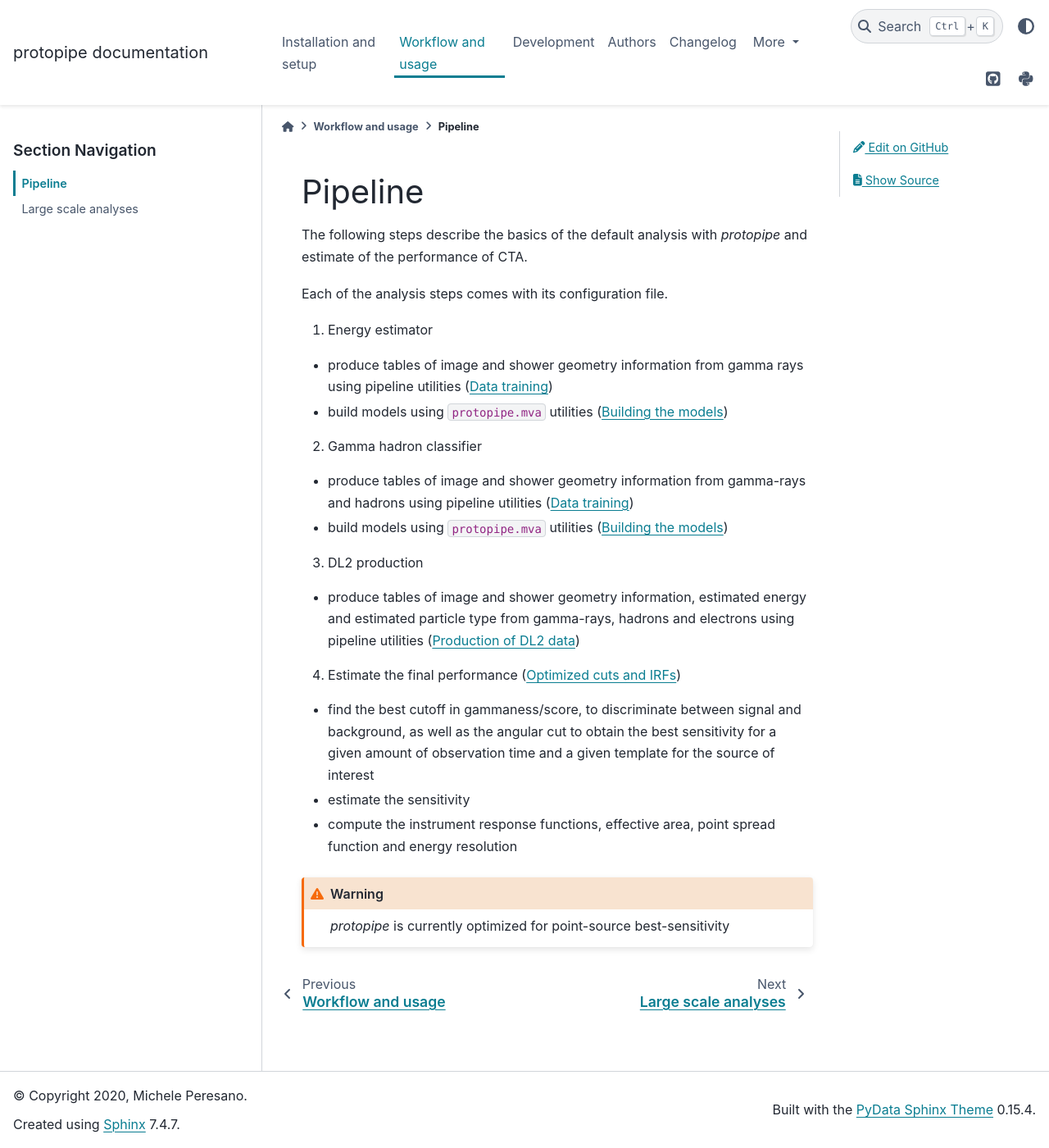
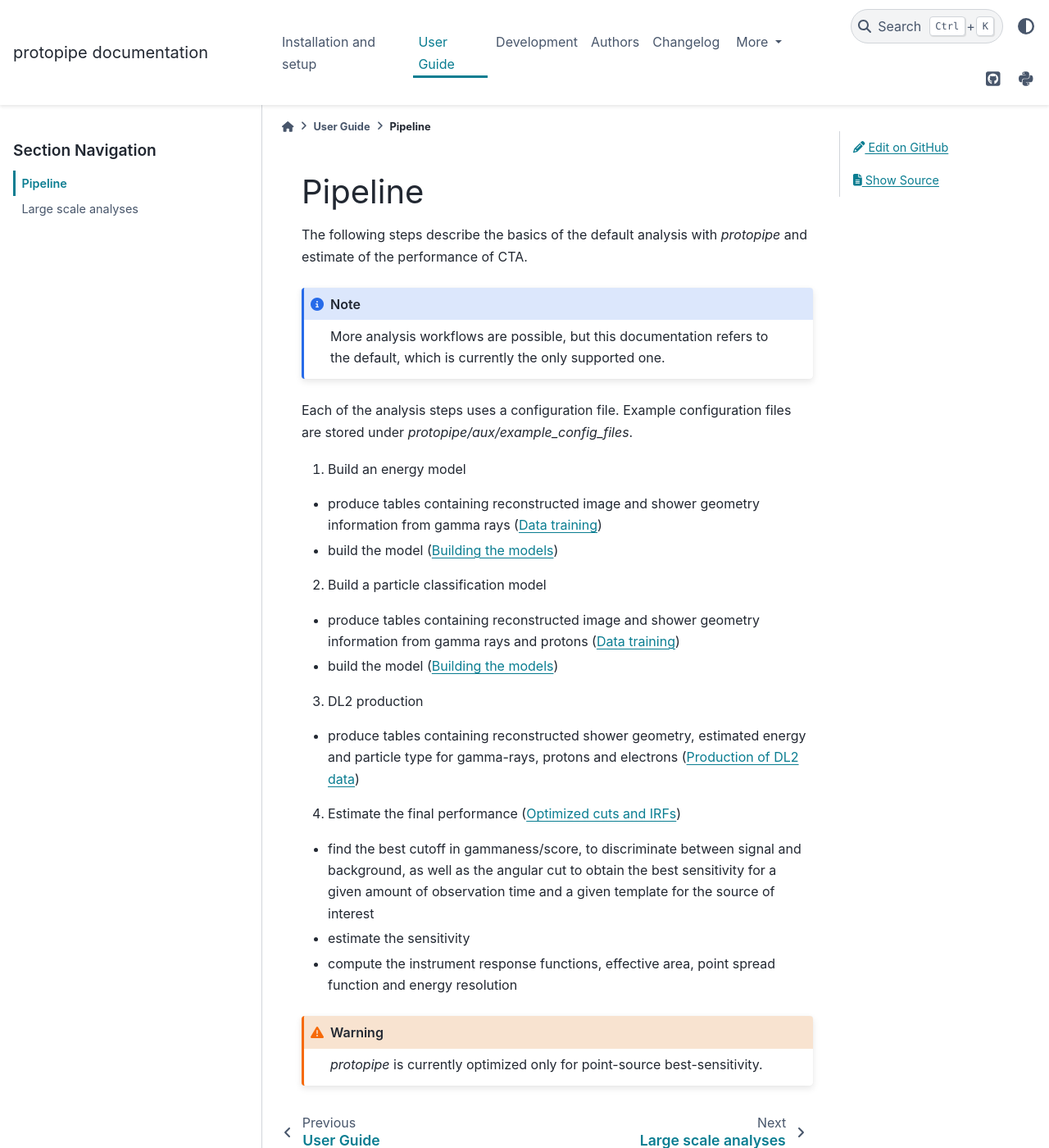
Before and after one commit to cta-observatory/protopipe, a Sphinx documentation site: the page built from docs/usage/use_pipeline.rst, in a window 1280 px wide and 1400 px high. Shown: the whole window at 82% size. Built offline with Sphinx 7.4.7 and the PyData theme 0.15.4, drawn with Linux system fonts in a browser that asks for light colours; pages that are not in the unit, such as notebooks, are missing from menus; the version number could not be read and is left out.

Commit message:
Update usage instructions

```diff
--- a/docs/usage/index.rst
+++ b/docs/usage/index.rst
@@ -1,7 +1,7 @@
 .. _usage:
 
-Workflow and usage
-==================
+User Guide
+==========
 
 .. toctree::
     :maxdepth: 1
@@ -16,7 +16,7 @@ For full scale analyses, you will need also the GRID interface (:ref:`install-gr
 
 After this you should,
 
- * get accustomed to the basic pipeline workflow (:ref:`use-pipeline`),
- * then make your own complete analysis (:ref:`use-grid`),
+* get accustomed to the basic pipeline workflow (:ref:`use-pipeline`),
+* then make your own complete analysis (:ref:`use-grid`),
 
 For bugs and new features, please contribute to the project (:ref:`contribute`).
--- a/docs/usage/use_pipeline.rst
+++ b/docs/usage/use_pipeline.rst
@@ -6,25 +6,28 @@ Pipeline
 The following steps describe the basics of the default analysis with *protopipe* and
 estimate of the performance of CTA.
 
-Each of the analysis steps comes with its configuration file.
+.. note::
 
-1. Energy estimator
+  More analysis workflows are possible, but this documentation refers to the default,
+  which is currently the only supported one.
 
-* produce tables of image and shower geometry information from gamma rays
-  using pipeline utilities (:ref:`data_training`)
-* build models using ``protopipe.mva`` utilities (:ref:`model_building`)
+Each of the analysis steps uses a configuration file.
+Example configuration files are stored under `protopipe/aux/example_config_files`.
 
-2. Gamma hadron classifier
+1. Build an energy model
 
-* produce tables of image and shower geometry information from
-  gamma-rays and hadrons using pipeline utilities (:ref:`data_training`)
-* build models using ``protopipe.mva`` utilities (:ref:`model_building`)
+* produce tables containing reconstructed image and shower geometry information from gamma rays (:ref:`data_training`)
+* build the model (:ref:`model_building`)
+
+2. Build a particle classification model
+
+* produce tables containing reconstructed image and shower geometry information from gamma rays and protons (:ref:`data_training`)
+* build the model (:ref:`model_building`)
 
 3. DL2 production
 
-* produce tables of image and shower geometry information,
-  estimated energy and estimated particle type from
-  gamma-rays, hadrons and electrons using pipeline utilities (:ref:`DL2`)
+* produce tables containing reconstructed shower geometry, estimated energy and particle type
+  for gamma-rays, protons and electrons (:ref:`DL2`)
 
 4. Estimate the final performance (:ref:`optimization_cuts_IRFs`)
 
@@ -38,4 +41,4 @@ Each of the analysis steps comes with its configuration file.
 
 .. warning::
 
-  *protopipe* is currently optimized for point-source best-sensitivity
+  *protopipe* is currently optimized only for point-source best-sensitivity.
```
Also changed, not shown: docs/usage/use_grid.rst (+17 -9 lines).
